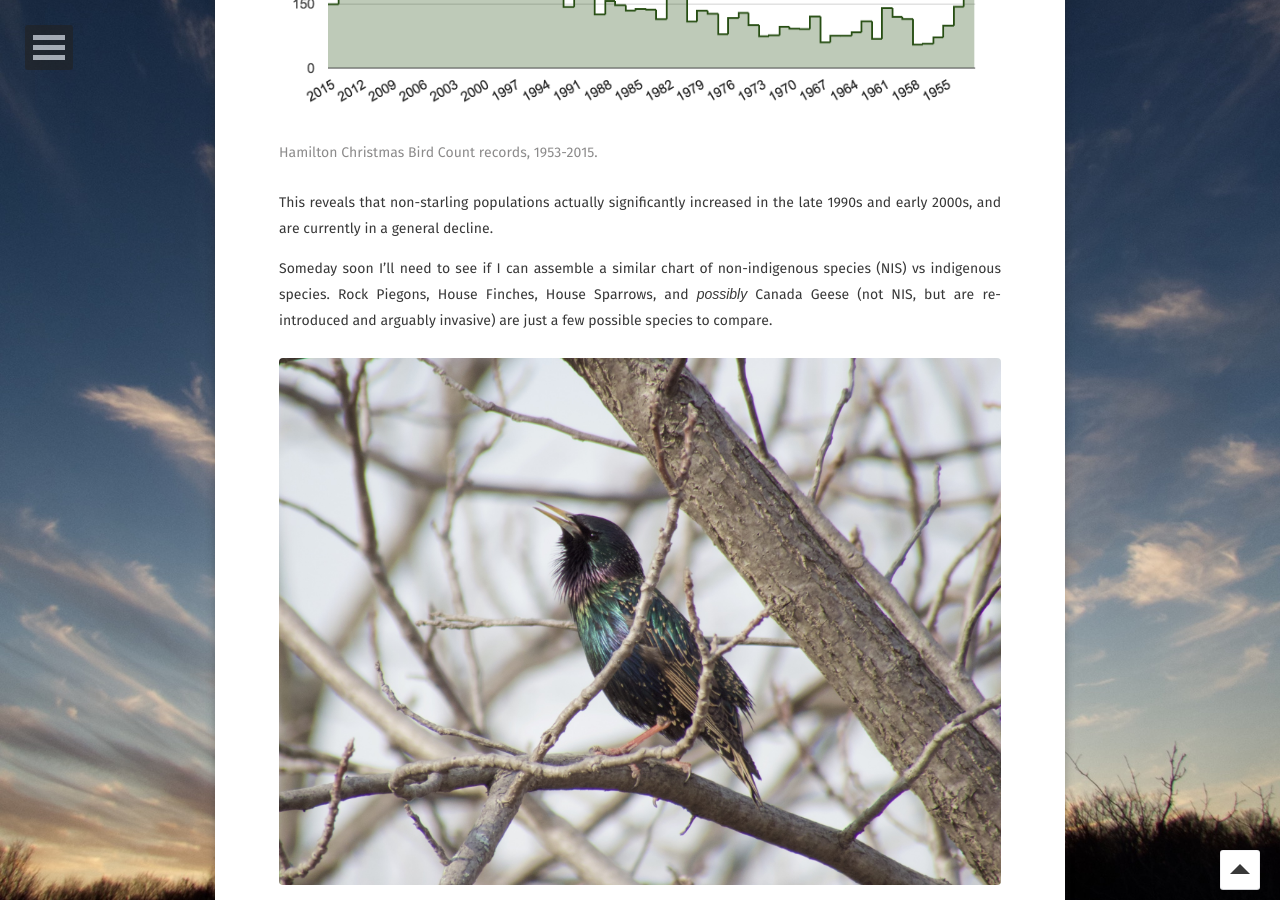
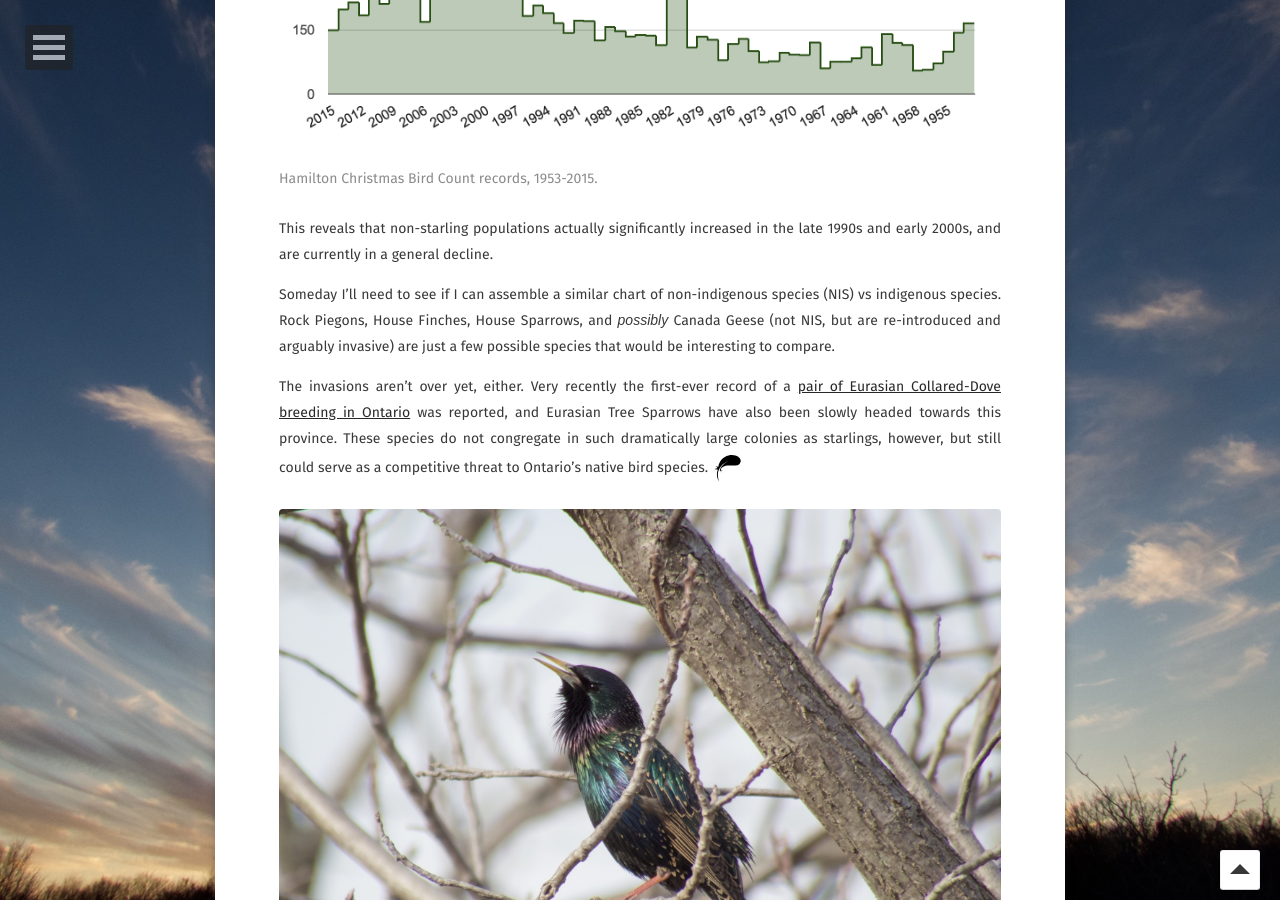
Before and after one commit to rgeraldporter/rgeraldporter.github.io, a Jekyll site: the page built from _posts/2016-12-09-cbc-stats-eust.md, in a window 1280 px wide and 900 px high, scrolled down 2927 px. Built offline with Jekyll 4.4.1, drawn with Linux system fonts in a browser that asks for light colours; some web fonts are replaced; comment, search, counter and statistics services are not loaded; some of the changed text lies outside the part shown.

Commit message:
Update of EUST article

```diff
--- a/_posts/2016-10-28-2016-cbc-stats-eust.md
+++ b/_posts/2016-12-09-cbc-stats-eust.md
@@ -19,7 +19,7 @@
 
 ## European Starlings
 
-By now you likely know the stories about how European Starlings came to invade North America. What you may not know however, is how incredibly dominant this species was, and how populations of starlings have begun to drop to much more reasonable sizes.
+By now you likely know the stories about [how European Starlings came to invade North America](https://www.scientificamerican.com/article/call-of-the-reviled/){:target="_blank"}. What you may not know however, is how incredibly dominant this species was in the Hamilton Christmas Bird Count (HCBC) up until fairly recently, and how populations of starlings have begun to drop to much more reasonable sizes.
 
 ### Some years it was almost the Christmas Starling Count...
 
@@ -37,14 +37,14 @@
  * Since 1955, starlings accounted for almost a half of all birds ever counted: 1.5 million out of 3.4 million
  * The very first count to include the European Starling was one lone bird in 1924; within four years there were over 1700 counted
 
-In case you're wondering, these ratios hold true even when accounting for volunteer count hours:
+These ratios continue to hold true when accounting for volunteer count hours: there's little chance of this being an observational error:
 
 <figure>
 	<a href="/assets/img/cbc-onha/eust-per-hour.png"><img src="/assets/img/cbc-onha/eust-per-hour.png"></a>
 	<figcaption>Hamilton Christmas Bird Count records, 1953-2015.</figcaption>
 </figure>
 
-The populations have dropped though since the 1990s, settling down to being between 10-15% of the overall count. This is a much more reasonable population, considering starlings are species well known to accumulate in very large flocks, especially in winter.
+The starling populations have dropped though since the 1990s, settling down to being between 10-15% of the overall count. This is a much more reasonable population, considering starlings are species well known to accumulate in very large flocks, especially in winter.
 
 <blockquote class="twitter-tweet" data-lang="en"><p lang="en" dir="ltr">A winter plumaged starling. Dundas, Ontario.<a href="https://twitter.com/hashtag/HamOnt?src=hash">#HamOnt</a> <a href="https://twitter.com/hashtag/birds?src=hash">#birds</a> <a href="http://t.co/wBFyGvyWzs">pic.twitter.com/wBFyGvyWzs</a></p>&mdash; Rob Porter (@rgeraldporter) <a href="https://twitter.com/rgeraldporter/status/559891380349042688">January 27, 2015</a></blockquote>
 <script async src="//platform.twitter.com/widgets.js" charset="utf-8"></script>
@@ -65,7 +65,9 @@
 
 This reveals that non-starling populations actually significantly increased in the late 1990s and early 2000s, and are currently in a general decline.
 
-Someday soon I'll need to see if I can assemble a similar chart of non-indigenous species (NIS) vs indigenous species. Rock Piegons, House Finches, House Sparrows, and *possibly* Canada Geese (not NIS, but are re-introduced and arguably invasive) are just a few possible species to compare.
+Someday I'll need to see if I can assemble a similar chart of non-indigenous species (NIS) vs indigenous species. Rock Piegons, House Finches, House Sparrows, and *possibly* Canada Geese (not NIS, but are re-introduced and arguably invasive) are just a few possible species that would be interesting to compare.
+
+The invasions aren't over yet, either. Very recently the first-ever record of a [pair of Eurasian Collared-Dove breeding in Ontario](http://mikeburrell.blogspot.ca/2014/09/essex-county-rarities.html){:target="_blank"} was reported, and Eurasian Tree Sparrows have also been slowly headed towards this province. These species do not congregate in such dramatically large colonies as starlings, however, but still could serve as a competitive threat to Ontario's native bird species.<img src="http://robporter.ca/assets/img/feather-7.svg" style="width:33px;height:33px;display:inline;padding-left:6px" />
 
 <figure>
     <a href="/assets/img/cbc-onha/european-starling.jpg"><img src="/assets/img/cbc-onha/european-starling.jpg"></a>
```
Also changed, not shown: other parts of _posts/2016-12-09-cbc-stats-eust.md (+1 -1 lines), _posts/2016-12-08-tdd-knex-nodejs.md (renamed from _posts/2016-12-09-tdd-knex-nodejs.md, +1 -1 lines), 7 other files.
